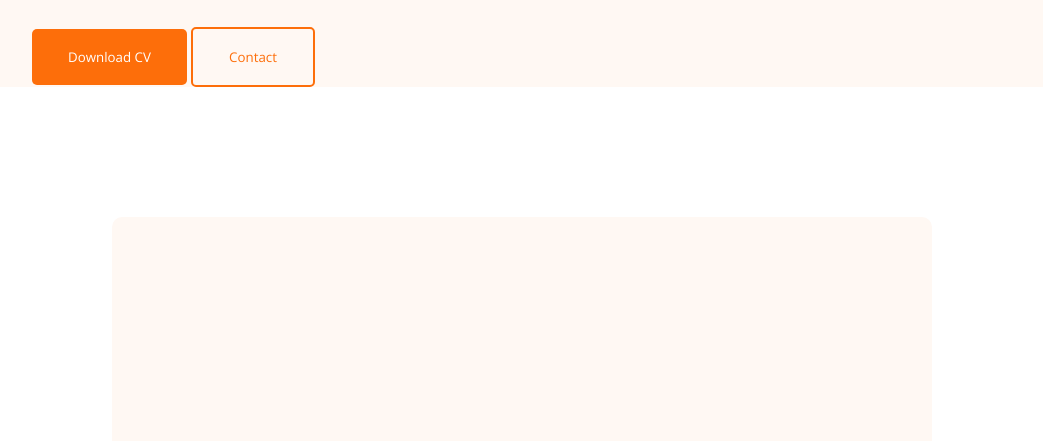
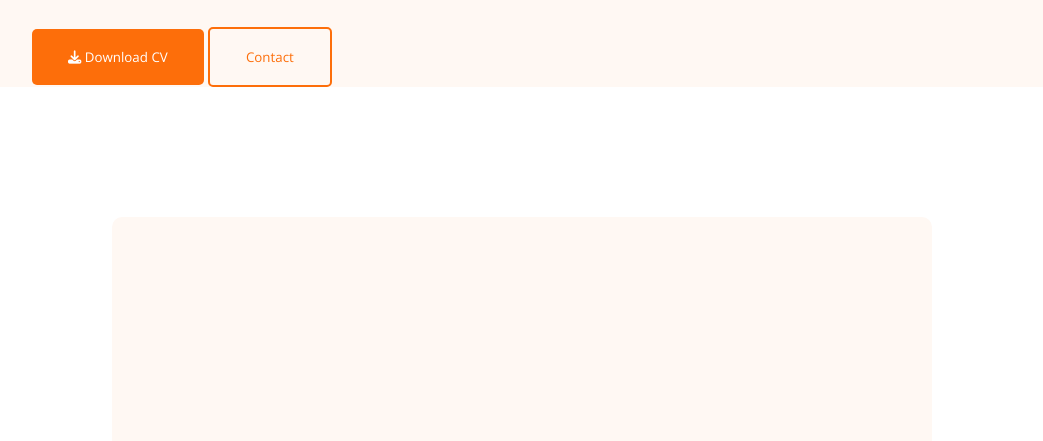
Before and after one commit to RafiZaman11/developer-portfolio, a plain HTML site: page index.html in a window 1280 px wide. Shown: the part 359-800 px from the top of the page, without its empty margins (118-1161 px from the left). Drawn offline with nearby package versions, Linux system fonts and the light colour scheme.

Commit message:
icon added

```diff
--- a/index.html
+++ b/index.html
@@ -7,6 +7,7 @@
     <title>Developer Portfilio</title>
     <link rel="stylesheet" href="styles.css">
     <link rel="preconnect" href="https://fonts.googleapis.com"><link rel="preconnect" href="https://fonts.gstatic.com" crossorigin><link href="https://fonts.googleapis.com/css2?family=Open+Sans&display=swap" rel="stylesheet">
+    <script src="https://kit.fontawesome.com/bbf4560323.js" crossorigin="anonymous"></script>
 </head>
 <body>
     <header class="header">
@@ -23,7 +24,7 @@
                 <h3 class="banner-sub-title">Hi, I am</h3>
                 <h1 class="banner-title">Soyeb Zaman Rafi</h1>
                 <p class="banner-description">Shot what able cold new see hold.Friendly as an betrayed formerly he. Morning because as to society behaved moments.</p>
-                <button class="btn-primary">Download CV</button>
+                <button class="btn-primary"><i class="fa-solid fa-download"></i> Download CV</button>
                 <button class="btn">Contact</button>
             </div>
             <img src="portfolio-resources/images/rafi.png" alt="">
```
